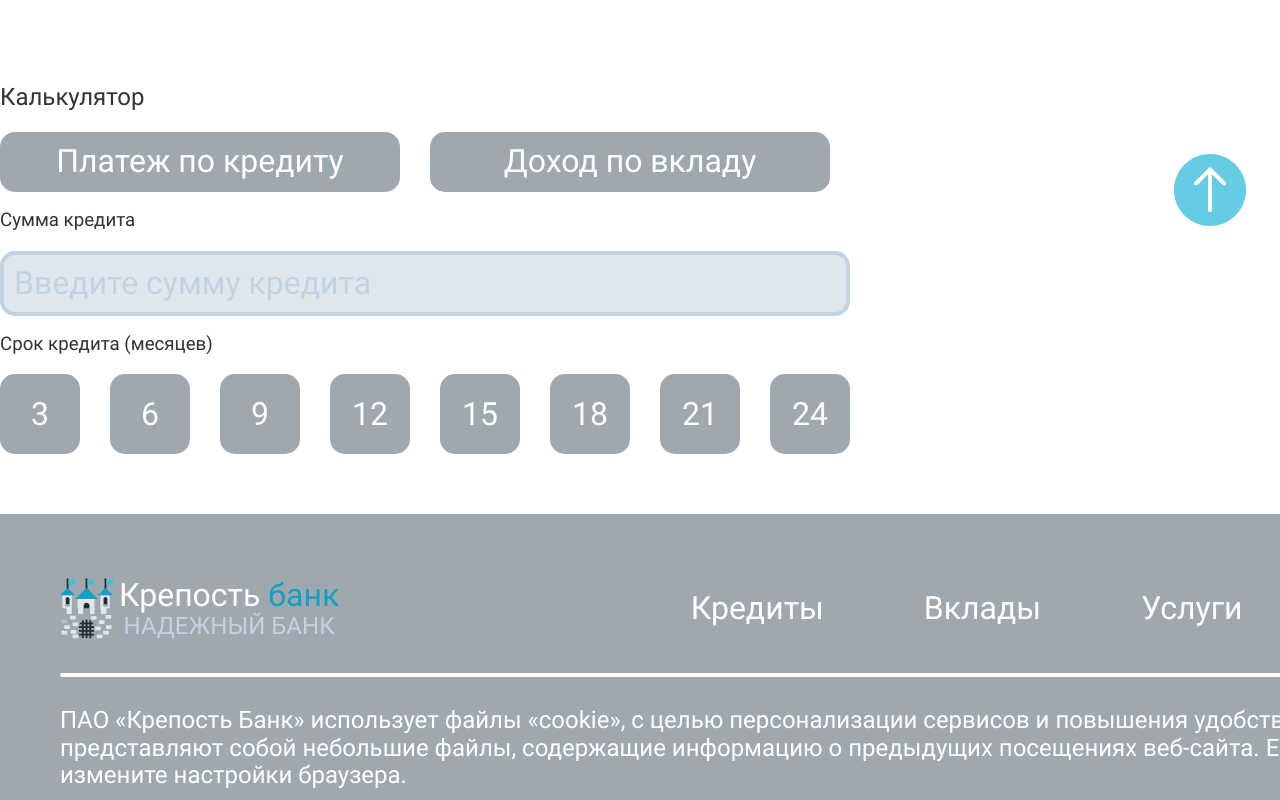
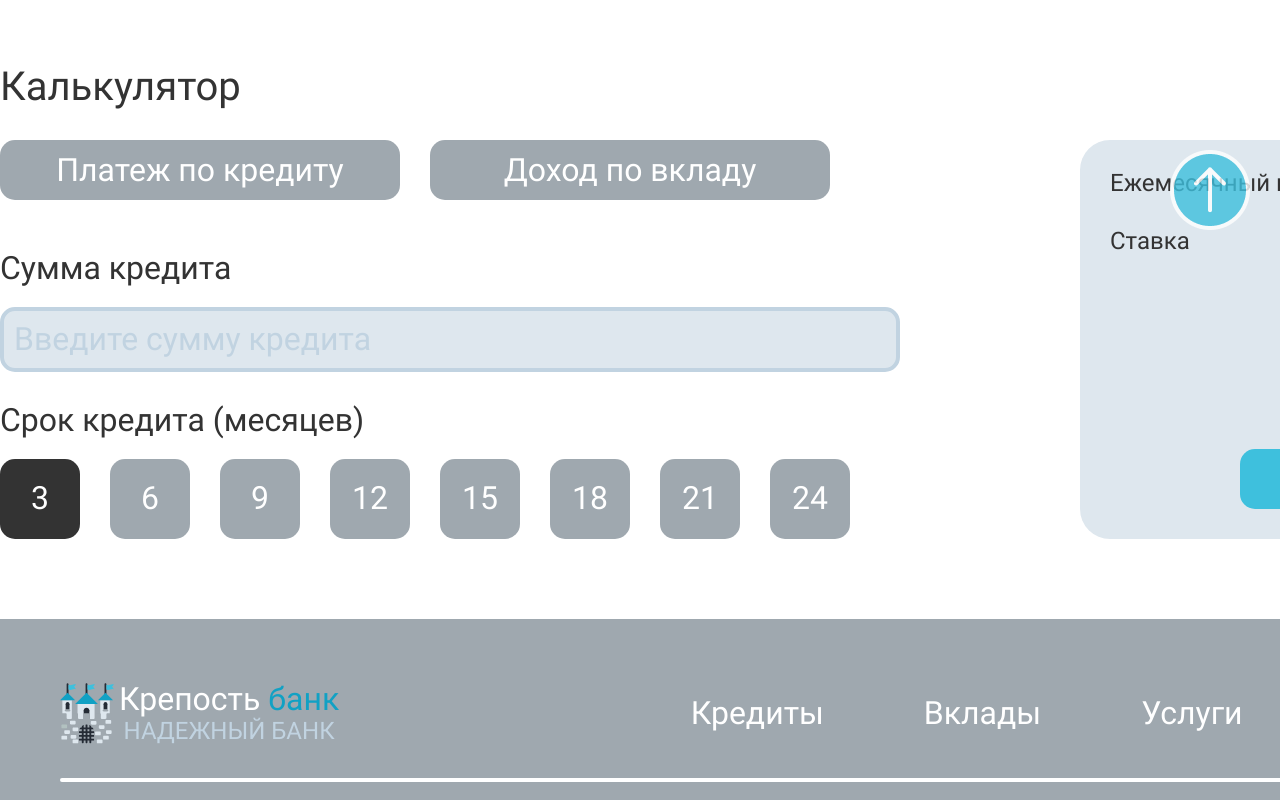
Before and after one commit to MalikAdventure/fortressBank, a React (Vite) app: page /deposits in a window 1280 px wide. Shown: the part 540-1340 px from the top of the page. Built offline with nearby package versions, Linux system fonts and the light colour scheme.

Commit message:
Fix calculator, ui, style and text

```diff
--- a/src/components/UI/buttons/attractButton/AttractButton.module.scss
+++ b/src/components/UI/buttons/attractButton/AttractButton.module.scss
@@ -11,4 +11,8 @@
 	&:hover {
 		background: var(--azure);
 	}
+
+	&:active {
+		background: var(--black);
+	}
 }
--- a/src/components/UI/buttons/switchButton/SwitchButton.module.scss
+++ b/src/components/UI/buttons/switchButton/SwitchButton.module.scss
@@ -14,4 +14,8 @@
 	&:hover {
 		background: var(--lightAzure);
 	}
+
+	&:active {
+		background: var(--black);
+	}
 }
--- a/src/components/UI/buttons/usualButton/UsualButton.module.scss
+++ b/src/components/UI/buttons/usualButton/UsualButton.module.scss
@@ -11,4 +11,8 @@
 	&:hover {
 		background: var(--azure);
 	}
+
+	&:active {
+		background: var(--black);
+	}
 }
--- a/src/components/app/App.scss
+++ b/src/components/app/App.scss
@@ -7,17 +7,25 @@
 
 .title-header {
 	font-size: 2rem;
+	font-weight: 400;
+	margin: 0;
+}
+
+.title-section {
+	font-size: 2.5rem;
+	font-weight: 700;
 	margin: 0;
 }
 
 .title-decoration {
 	font-size: 2rem;
 	font-weight: 700;
-	margin: 0 0 30px 0;
+	margin: 0;
 }
 
 .text-decoration {
 	font-size: 1.5rem;
+	font-weight: 400;
 	margin: 0;
 }
 
--- a/src/components/calculator/Calculator.scss
+++ b/src/components/calculator/Calculator.scss
@@ -1,5 +1,9 @@
 .calculator {
 	padding: 60px 0px;
+
+	&__title {
+		margin-bottom: 30px;
+	}
 
 	&__wrapper {
 		display: flex;
@@ -8,29 +12,52 @@
 }
 
 .calculator-left-wrapper {
+	width: 50%;
 	display: flex;
 	flex-direction: column;
 	justify-content: space-between;
 
+	&__name {
+		margin-bottom: 20px;
+	}
+
+	&__input {
+		margin-bottom: 30px;
+	}
+
 	&__buttons {
 		display: flex;
+		flex-wrap: wrap;
+		margin-bottom: 30px;
+
+		&:last-child {
+			margin-bottom: 0;
+		}
 	}
 
 	&__button {
 		margin-right: 30px;
+		margin-bottom: 20px;
 
 		&:last-child {
 			margin-right: 0;
+		}
+
+		&_active {
+			background: var(--black);
 		}
 	}
 }
 
 .calculator-right-wrapper {
+	width: 40%;
 	background: var(--lightGrey);
 	padding: 30px;
 	border-radius: 30px;
+	margin-bottom: 20px;
 	display: flex;
 	flex-direction: column;
+	align-items: center;
 	justify-content: space-between;
 
 	&__box {
@@ -42,4 +69,8 @@
 		align-items: center;
 		justify-content: space-between;
 	}
+
+	&__name {
+		margin-bottom: 30px;
+	}
 }
--- a/src/components/calculator/Calculator.tsx
+++ b/src/components/calculator/Calculator.tsx
@@ -1,4 +1,6 @@
 import './calculator.scss';
+
+import { useState } from 'react';
 
 import SwitchButton from '../UI/buttons/switchButton/SwitchButton';
 import UsualButton from '../UI/buttons/usualButton/UsualButton';
@@ -7,16 +9,20 @@ import UsualInput from '../UI/inputs/usualInput/UsualInput';
 
 const Calculator = () => {
 
-	//! добавить стили для текста
-	//! доделать функцию
-	const click = () => {
-		console.log('клик');
+	//!!! реализовать переход между кредитами и вкладами как месяца в отдельный компонент
+
+	const months = [3, 6, 9, 12, 15, 18, 21, 24];
+
+	const [month, setMonth] = useState(3);
+
+	const chooseMonth = (e: number) => {
+		setMonth(e);
 	};
 
 	return (
 		<section className='calculator'>
 			<div className='calculator__container container'>
-				<h2 className='calculator__title'>Калькулятор</h2>
+				<h2 className='calculator__title title-section'>Калькулятор</h2>
 				<div className='calculator__wrapper'>
 					<div className='calculator__left-wrapper calculator-left-wrapper'>
 						<div className='calculator-left-wrapper__buttons'>
@@ -24,7 +30,7 @@ const Calculator = () => {
 							<UsualButton className='calculator-left-wrapper__button'>Доход по вкладу</UsualButton>
 						</div>
 						<div className='calculator-left-wrapper__box'>
-							<h3 className='calculator-left-wrapper__name'>Сумма кредита</h3>
+							<h3 className='calculator-left-wrapper__name title-decoration'>Сумма кредита</h3>
 							<UsualInput className='calculator-left-wrapper__input' placeholder='Введите сумму кредита' />
 						</div>
 						{/* <div className='calculator-left-wrapper__box'>
@@ -32,28 +38,37 @@ const Calculator = () => {
 							<UsualInput className='calculator-left-wrapper__input' />
 						</div> */}
 						<div className='calculator-left-wrapper__box'>
-							<h3 className='calculator-left-wrapper__name'>Срок кредита (месяцев)</h3>
+							<h3 className='calculator-left-wrapper__name title-decoration'>Срок кредита (месяцев)</h3>
 							<div className='calculator-left-wrapper__buttons'>
-								<SwitchButton onClick={click} className='calculator-left-wrapper__button'>3</SwitchButton>
-								<SwitchButton onClick={click} className='calculator-left-wrapper__button'>6</SwitchButton>
-								<SwitchButton onClick={click} className='calculator-left-wrapper__button'>9</SwitchButton>
-								<SwitchButton onClick={click} className='calculator-left-wrapper__button'>12</SwitchButton>
-								<SwitchButton onClick={click} className='calculator-left-wrapper__button'>15</SwitchButton>
-								<SwitchButton onClick={click} className='calculator-left-wrapper__button'>18</SwitchButton>
-								<SwitchButton onClick={click} className='calculator-left-wrapper__button'>21</SwitchButton>
-								<SwitchButton onClick={click} className='calculator-left-wrapper__button'>24</SwitchButton>
+								{months.map((monthValue) => (
+									<SwitchButton
+										key={monthValue}
+										onClick={() => chooseMonth(monthValue)}
+										className={month === monthValue ? 'calculator-left-wrapper__button calculator-left-wrapper__button_active' : 'calculator-left-wrapper__button'}
+									>
+										{monthValue}
+									</SwitchButton>
+								))}
+								{/* <SwitchButton onClick={() => chooseMonth(3)} className={month === 3 ? 'calculator-left-wrapper__button calculator-left-wrapper__button_active' : 'calculator-left-wrapper__button'}>3</SwitchButton>
+								<SwitchButton onClick={() => chooseMonth(6)} className={month === 6 ? 'calculator-left-wrapper__button calculator-left-wrapper__button_active' : 'calculator-left-wrapper__button'}>6</SwitchButton>
+								<SwitchButton onClick={() => chooseMonth(9)} className={month === 9 ? 'calculator-left-wrapper__button calculator-left-wrapper__button_active' : 'calculator-left-wrapper__button'}>9</SwitchButton>
+								<SwitchButton onClick={() => chooseMonth(12)} className={month === 12 ? 'calculator-left-wrapper__button calculator-left-wrapper__button_active' : 'calculator-left-wrapper__button'}>12</SwitchButton>
+								<SwitchButton onClick={() => chooseMonth(15)} className={month === 15 ? 'calculator-left-wrapper__button calculator-left-wrapper__button_active' : 'calculator-left-wrapper__button'}>15</SwitchButton>
+								<SwitchButton onClick={() => chooseMonth(18)} className={month === 18 ? 'calculator-left-wrapper__button calculator-left-wrapper__button_active' : 'calculator-left-wrapper__button'}>18</SwitchButton>
+								<SwitchButton onClick={() => chooseMonth(21)} className={month === 21 ? 'calculator-left-wrapper__button calculator-left-wrapper__button_active' : 'calculator-left-wrapper__button'}>21</SwitchButton>
+								<SwitchButton onClick={() => chooseMonth(24)} className={month === 24 ? 'calculator-left-wrapper__button calculator-left-wrapper__button_active' : 'calculator-left-wrapper__button'}>24</SwitchButton> */}
 							</div>
 						</div>
 					</div>
 					<div className='calculator__right-wrapper calculator-right-wrapper'>
 						<div className='calculator-right-wrapper__box'>
 							<div className='calculator-right-wrapper__item'>
-								<h3 className='calculator-right-wrapper__name'>Ежемесячный платеж</h3>
-								<p className='calculator-right-wrapper__value'>20 000 руб</p>
+								<h3 className='calculator-right-wrapper__name text-decoration'>Ежемесячный платеж</h3>
+								<p className='calculator-right-wrapper__value text-decoration'>20 000 руб</p>
 							</div>
 							<div className='calculator-right-wrapper__item'>
-								<h3 className='calculator-right-wrapper__name'>Ставка</h3>
-								<p className='calculator-right-wrapper__value'>5,6 %</p>
+								<h3 className='calculator-right-wrapper__name text-decoration'>Ставка</h3>
+								<p className='calculator-right-wrapper__value text-decoration'>5,6 %</p>
 							</div>
 							{/* <div className='calculator-right-wrapper__item'>
 								<h3 className='calculator-right-wrapper__name'>Цель кредита</h3>
--- a/src/components/footer/Footer.scss
+++ b/src/components/footer/Footer.scss
@@ -19,6 +19,7 @@
 
 	&__text {
 		color: var(--white);
+		margin-bottom: 30px;
 	}
 
 	&__box {
--- a/src/components/up/Up.scss
+++ b/src/components/up/Up.scss
@@ -15,5 +15,9 @@
 		&:hover {
 			background-image: url(../../assets/icons/up-hover.png);
 		}
+
+		&:active {
+			background-image: url(../../assets/icons/up-click.png);
+		}
 	}
 }
```
Also changed, not shown: src/assets/icons/up-click.png (added).
